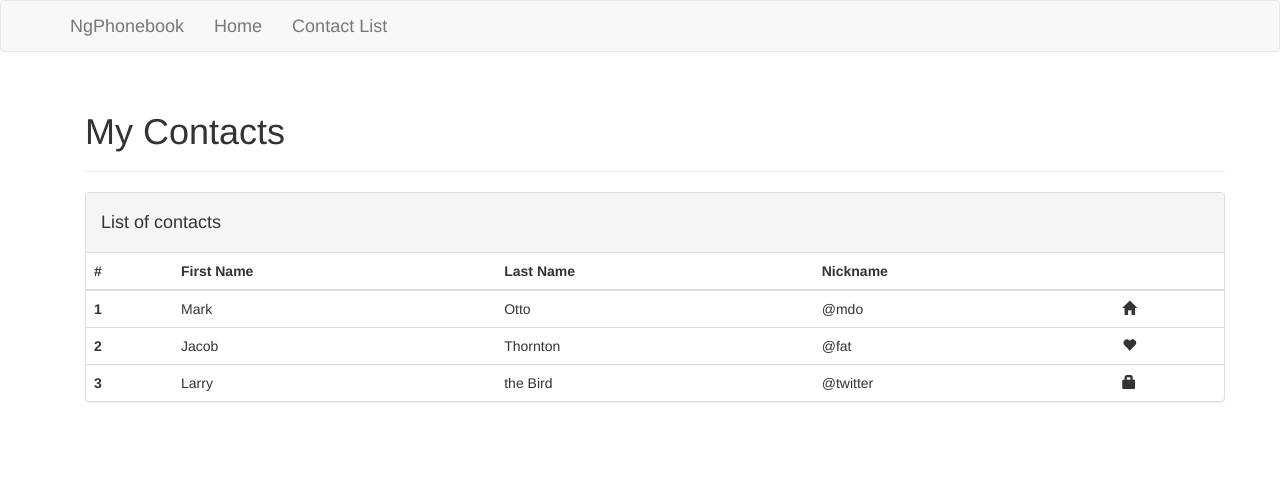
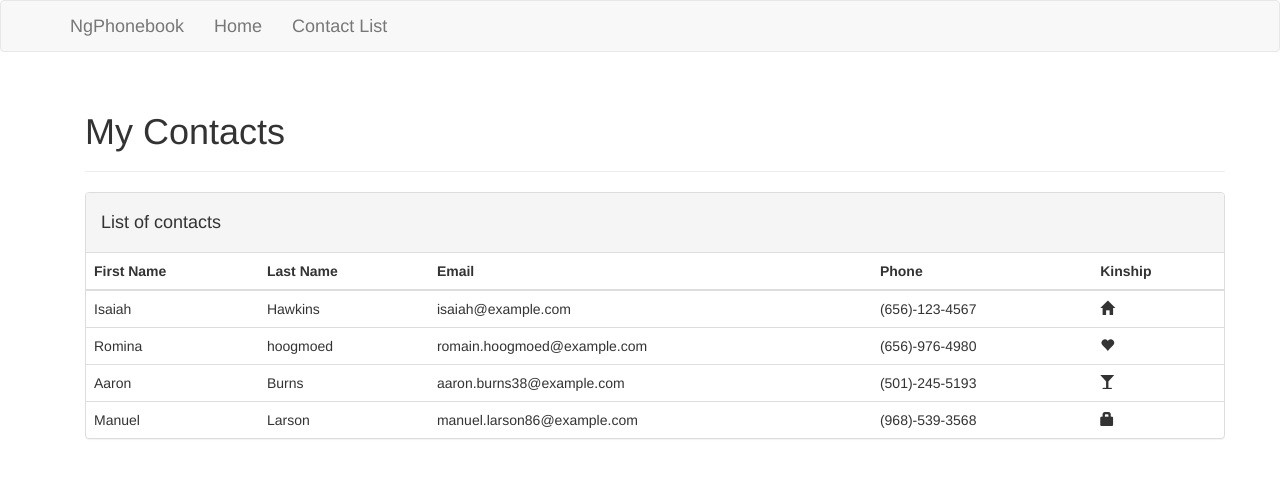
Before and after one commit to ezavile/ng-phonebook, an Angular app: page /contacts in a window 1280 px wide. Shown: the top 478 px of the page. Built offline with nearby package versions, Linux system fonts and the light colour scheme.

Commit message:
added ContactService

```diff
--- /dev/null
+++ b/src/api/contacts.json
@@ -0,0 +1,62 @@
+[
+  {
+    "id": 1,
+    "firstname": "Isaiah",
+    "lastname": "Hawkins",
+    "address": {
+      "street": "1684 W Craig Rd",
+      "city": "Saltillo",
+      "state": "COA",
+      "zipcode": "25096"
+    },
+    "email": "isaiah@example.com",
+    "phone": "(656)-123-4567",
+    "cell": "(656)-789-1234",
+    "kinship": "home"
+  },
+  {
+    "id": 2,
+    "firstname": "Romina",
+    "lastname": "hoogmoed",
+    "address": {
+      "street": "1861 jan pieterszoon coenstraat",
+      "city": "Chihuahua",
+      "state": "CH",
+      "zipcode": "12345"
+    },
+    "email": "romain.hoogmoed@example.com",
+    "phone": "(656)-976-4980",
+    "cell": "(065)-247-9303",
+    "kinship": "heart"
+  },
+  {
+    "id": 3,
+    "firstname": "Aaron",
+    "lastname": "Burns",
+    "address": {
+      "street": "5971 Shelley St",
+      "city": "Monterrey",
+      "state": "NL",
+      "zipcode": "78912"
+    },
+    "email": "aaron.burns38@example.com",
+    "phone": "(501)-245-5193",
+    "cell": "(501)-245-5193",
+    "kinship": "glass"
+  },
+  {
+    "id": 4,
+    "firstname": "Manuel",
+    "lastname": "Larson",
+    "address": {
+      "street": "7188 Walnut Hill Ln",
+      "city": "Guadalajara",
+      "state": "JAL",
+      "zipcode": "78912"
+    },
+    "email": "manuel.larson86@example.com",
+    "phone": "(968)-539-3568",
+    "cell": "(968)-539-3568",
+    "kinship": "lock"
+  }
+]
--- a/src/app/app.module.ts
+++ b/src/app/app.module.ts
@@ -1,5 +1,6 @@
 import { BrowserModule } from '@angular/platform-browser';
 import { NgModule } from '@angular/core';
+import { HttpClientModule } from '@angular/common/http';
 
 import { AppRoutingModule } from './app-routing.module';
 import { AppComponent } from './app.component';
@@ -11,6 +12,7 @@ import { SharedModule } from './shared/shared.module';
 @NgModule({
   imports: [
     BrowserModule,
+    HttpClientModule,
     ContactsModule,
     AppRoutingModule,
     SharedModule
--- /dev/null
+++ b/src/app/contacts/contact.service.ts
@@ -0,0 +1,37 @@
+import { Injectable } from '@angular/core';
+import { HttpClient, HttpErrorResponse } from '@angular/common/http';
+import { Observable } from 'rxjs/Observable';
+import 'rxjs/add/observable/throw';
+import 'rxjs/add/operator/catch';
+import 'rxjs/add/operator/do';
+import 'rxjs/add/operator/map';
+import 'rxjs/add/observable/of';
+import 'rxjs/add/operator/delay';
+
+import { IContact } from './contact';
+
+@Injectable()
+export class ContactService {
+    private API = './api/contacts.json';
+
+    constructor(private http: HttpClient) { }
+
+    getContacts(): Observable<IContact[]> {
+        return (
+          this.http
+            .get<IContact[]>(this.API)
+            .delay(3000)
+            .catch(this.handleError)
+        );
+    }
+
+    private handleError(err: HttpErrorResponse) {
+        let errorMessage = '';
+        if (err.error instanceof Error) {
+            errorMessage = `An error occurred: ${err.error.message}`;
+        } else {
+            errorMessage = `Server returned code: ${err.status}, error message is: ${err.message}`;
+        }
+        return Observable.throw(errorMessage);
+    }
+}
--- /dev/null
+++ b/src/app/contacts/contact.ts
@@ -0,0 +1,17 @@
+export interface IAddress {
+  street: string;
+  city: string;
+  state: string;
+  zipcode: string;
+}
+
+export interface IContact {
+  id: number;
+  firstname: string;
+  lastname: string;
+  address: IAddress;
+  email: string;
+  phone: string;
+  cell: string;
+  kinship: string;
+}
--- a/src/app/contacts/contacts-list/contacts-list.component.html
+++ b/src/app/contacts/contacts-list/contacts-list.component.html
@@ -7,49 +7,23 @@
     <table class="table">
       <thead>
         <tr>
-          <th>#</th>
           <th>First Name</th>
           <th>Last Name</th>
-          <th>Nickname</th>
-          <th></th>
+          <th>Email</th>
+          <th>Phone</th>
+          <th>Kinship</th>
         </tr>
       </thead>
       <tbody>
-        <tr>
-          <th scope="row">1</th>
-          <td>Mark</td>
-          <td>Otto</td>
-          <td>@mdo</td>
+          <tr *ngFor='let contact of contacts'>
+          <td>{{contact.firstname}}</td>
+          <td>{{contact.lastname}}</td>
+          <td>{{contact.email}}</td>
+          <td>{{contact.phone}}</td>
           <td>
             <pb-ico-contact
-              type="home"
-              name="Mark"
-              (icoClicked)="onIcoClicked($event)"
-            ></pb-ico-contact>
-          </td>
-        </tr>
-        <tr>
-          <th scope="row">2</th>
-          <td>Jacob</td>
-          <td>Thornton</td>
-          <td>@fat</td>
-          <td>
-            <pb-ico-contact
-              type="heart"
-              name="Jacob"
-              (icoClicked)="onIcoClicked($event)"
-            ></pb-ico-contact>
-          </td>
-        </tr>
-        <tr>
-          <th scope="row">3</th>
-          <td>Larry</td>
-          <td>the Bird</td>
-          <td>@twitter</td>
-          <td>
-            <pb-ico-contact
-              type="lock"
-              name="Larry"
+              type="{{contact.kinship}}"
+              name="{{contact.firstname}}"
               (icoClicked)="onIcoClicked($event)"
             ></pb-ico-contact>
           </td>
--- a/src/app/contacts/contacts-list/contacts-list.component.ts
+++ b/src/app/contacts/contacts-list/contacts-list.component.ts
@@ -1,4 +1,7 @@
 import { Component, OnInit } from '@angular/core';
+
+import { ContactService } from '../contact.service';
+import { IContact } from '../contact';
 
 @Component({
   templateUrl: './contacts-list.component.html',
@@ -6,10 +9,19 @@ import { Component, OnInit } from '@angular/core';
 })
 export class ContactsListComponent implements OnInit {
   whereIsItfrom: string;
+  contacts: IContact[];
 
-  constructor() { }
+  constructor(private contactService: ContactService) { }
 
   ngOnInit() {
+    this.contactService
+      .getContacts()
+      .subscribe(
+        contacts => {
+          this.contacts = contacts;
+        },
+        error => console.log(error)
+      );
   }
 
   onIcoClicked(message: string): void {
--- a/src/app/contacts/contacts.module.ts
+++ b/src/app/contacts/contacts.module.ts
@@ -1,6 +1,7 @@
 import { NgModule } from '@angular/core';
 import { CommonModule } from '@angular/common';
 
+import { ContactService } from './contact.service';
 import { ContactsRoutingModule } from './contacts-routing.module';
 import { ContactsListComponent } from './contacts-list/contacts-list.component';
 import { SharedModule } from '../shared/shared.module';
@@ -11,6 +12,7 @@ import { SharedModule } from '../shared/shared.module';
     ContactsRoutingModule,
     SharedModule
   ],
-  declarations: [ContactsListComponent]
+  declarations: [ContactsListComponent],
+  providers: [ContactService]
 })
 export class ContactsModule { }
```
Also changed, not shown: .angular-cli.json.
